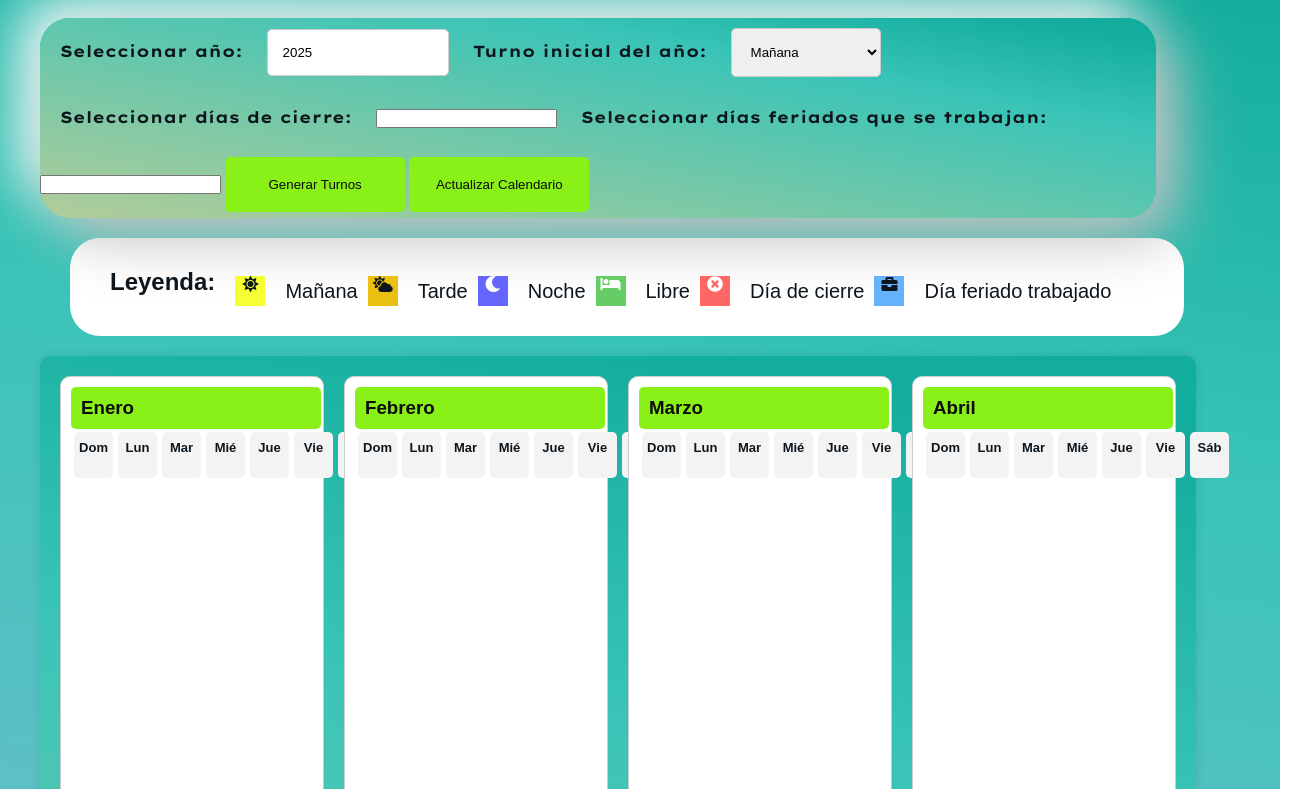
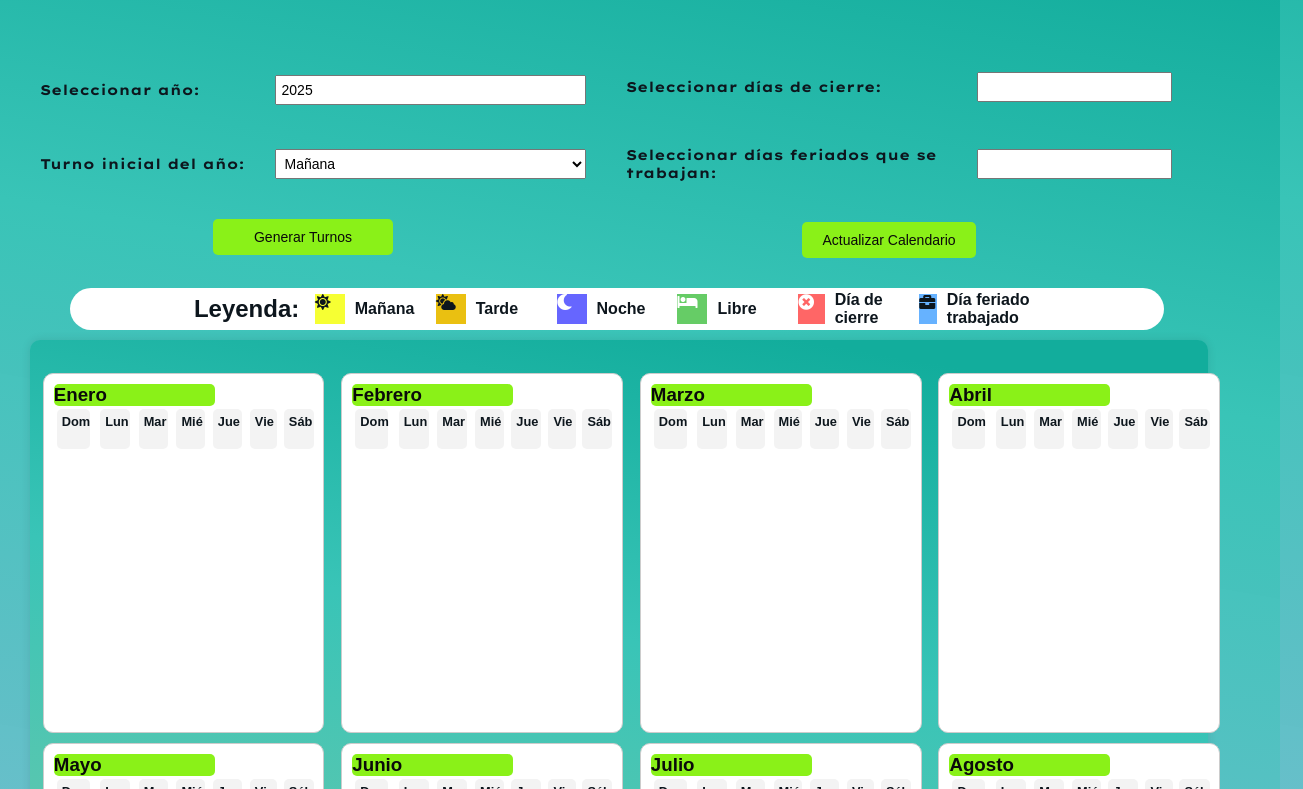
Before and after one commit to hermesa14/CalendarioTrabajo, a website: page index.html in a window 1280 px wide. Shown: the part 122-911 px from the top of the page, 1303 px wide, since content can reach past the window. Drawn offline with nearby package versions, Linux system fonts and the light colour scheme.

Commit message:
280125(1)

```diff
--- a/index.html
+++ b/index.html
@@ -12,9 +12,9 @@
 <body>
     <header><h1>Calendario De Trabajo</h1></header>
     <div class="cabecera">
+        <div class="Generar">
             <label for="year-select">Seleccionar año:</label>
             <input type="number" id="year-select" value="2025" min="1900" max="2100">
-
             <label for="initial-shift">Turno inicial del año:</label>
             <select id="initial-shift">
                 <option value="morning">Mañana</option>
@@ -22,33 +22,33 @@
                 <option value="night">Noche</option>
                 <option value="off">Libre</option>
             </select>
-
+            <button id="generate-schedule">Generar Turnos</button>
+        </div>
+        <div class="Actualizar">
             <label for="closing-days">Seleccionar días de cierre:</label>
             <input type="date" id="closing-days" multiple>
 
             <label for="working-holidays">Seleccionar días feriados que se trabajan:</label>
             <input type="date" id="working-holidays" multiple>
-
-        <button id="generate-schedule">Generar Turnos</button>
             <button id="update-calendar">Actualizar Calendario</button>
       </div>
+    </div>
     <div id="legend">
-        <p><h2>Leyenda:</h2></p>
-        <p><i class="fas fa-sun icon morning"></i> Mañana</p>
-        <p><i class="fas fa-cloud-sun icon afternoon"></i> Tarde</p>
-        <p><i class="fas fa-moon icon night"></i> Noche</p>
-        <p><i class="fas fa-bed icon off"></i> Libre</p>
-        <p><i class="fas fa-times-circle icon closing"></i> Día de cierre</p>
-        <p><i class="fas fa-briefcase icon working-holiday"></i> Día feriado trabajado</p>
+        <p><h2>Leyenda:</h2>
+        <h4><i class="fas fa-sun icon morning"></i> Mañana</h4>
+        <h4><i class="fas fa-cloud-sun icon afternoon"></i> Tarde</h4>
+        <h4><i class="fas fa-moon icon night"></i> Noche</h4>
+        <h4><i class="fas fa-bed icon off"></i> Libre</h4>
+        <h4><i class="fas fa-times-circle icon closing"></i> Día de cierre</h4>
+        <h4><i class="fas fa-briefcase icon working-holiday"></i> Día feriado trabajado</h4></p>
     </div>
     <div class="calendar-container print-calendar">
         <div id="calendar">
             <!-- Contenido del calendario -->
         </div>
-        <button id="export-to-pdf">Exportar a PDF</button>
+        <button id="print-calendar">Imprimir</button>
         <button id="export-to-excel">Exportar a Excel</button>
     </div>
-    <script src="https://cdnjs.cloudflare.com/ajax/libs/html2pdf.js/0.9.2/html2pdf.bundle.min.js"></script>
     <script src="index.js"></script>
 </body>
 </html>
--- a/index.js
+++ b/index.js
@@ -6,7 +6,6 @@ document.addEventListener('DOMContentLoaded', () => {
    const workingHolidaysInput = document.getElementById('working-holidays');
    const generateScheduleButton = document.getElementById('generate-schedule');
    const updateCalendarButton = document.getElementById('update-calendar');
-   const exportToPdfButton = document.getElementById('export-to-pdf');
    const exportToExcelButton = document.getElementById('export-to-excel');
 
    // Inicializa Flatpickr para los campos de fecha
@@ -21,8 +20,11 @@ document.addEventListener('DOMContentLoaded', () => {
 
    generateScheduleButton.addEventListener('click', generateSchedule);
    updateCalendarButton.addEventListener('click', updateSpecialDays);
-   exportToPdfButton.addEventListener('click', exportToPdf);
    exportToExcelButton.addEventListener('click', exportToExcel);
+
+   document.getElementById('print-calendar').addEventListener('click', function() {
+       window.print();
+   });
 
    function createCalendar(year) {
        calendarContainer.innerHTML = '';
@@ -141,30 +143,8 @@ document.addEventListener('DOMContentLoaded', () => {
        });
    }
 
-   document.getElementById('export-to-pdf').addEventListener('click', exportToPdf);
 
-   function exportToPdf() {
-       const calendarElement = document.getElementById('calendar');
-       const year = document.getElementById('year-select').value;
 
-       // Crear un contenedor temporal para el contenido del PDF
-       const pdfContent = document.createElement('div');
-       pdfContent.innerHTML = `
-           <h1 style="text-align: center;">Calendario de trabajo del año ${year}</h1>
-           ${calendarElement.innerHTML}
-       `;
-
-       const opt = {
-           margin:       0.5,
-           filename:     `calendario_${year}.pdf`,
-           image:        { type: 'jpeg', quality: 0.98 },
-           html2canvas:  { scale: 1 },
-           jsPDF:        { unit: 'in', format: 'letter', orientation: 'landscape' }
-       };
-
-       // Generar el PDF
-       html2pdf().from(pdfContent).set(opt).save();
-   }
    function exportToExcel() {
        const table = document.createElement('table');
        table.border = '1';
--- a/style.css
+++ b/style.css
@@ -5,7 +5,7 @@
 }
 header{
     height: 300px;
-    width: 90%;
+    width: 95%;
     text-align: justify;
     border-radius: 50px;
     background-image: url('imagen/header.png');
@@ -19,41 +19,141 @@ h1{
     padding-top: 30px;
 }
 body {
+    width: 100%;
     font-family: Arial, sans-serif;
     background: rgb(18,173,156);
     background: linear-gradient(190deg, rgba(18,173,156,1) 5%, rgba(57,196,183,1) 28%, rgba(163,183,226,0.9836309523809523) 100%);
     color: #0d161d;
     padding: 20px;
+    padding-right: 3px;
 }
+.cabecera {
+    display: grid;
+    grid-template-columns: 1fr 1fr; /* Dos columnas de igual ancho */
+    gap: 20px; /* Espacio entre columnas */
+    width: 90%;
+    padding-bottom: 30px;
+    padding-top: 60px;
+  }
+
+  .Generar, .Actualizar {
+    display: grid;
+    grid-template-columns: auto 1fr; /* Dos columnas: una para el label, otra para el input */
+    gap: 10px; /* Espacio entre elementos en cada sección */
+    align-items: center; /* Centra verticalmente los elementos dentro de las celdas */
+  }
+
+  .Generar label,
+  .Actualizar label {
+    grid-column: 1 / 2; /* Los labels ocupan la primera columna */
+    font-size: 14px; /* Ajusta el tamaño de la fuente del label */
+  }
+
+  .Generar input,
+  .Generar select,
+  .Actualizar input,
+  .Actualizar button {
+    grid-column: 2 / 3; /* Los inputs, selects y botones ocupan la segunda columna */
+    font-size: 14px; /* Ajusta el tamaño de la fuente del input y select */
+    width: auto; /* Permite que los inputs se ajusten automáticamente a su contenido */
+    padding: 5px; /* Reduce el padding interno de los inputs */
+  }
+
+  .Generar button,
+  .Actualizar button {
+    grid-column: 1 / 3; /* Los botones ocupan ambas columnas */
+    justify-self: center; /* Alinea el botón al inicio de la celda */
+    font-size: 14px; /* Ajusta el tamaño de la fuente del botón */
+    padding: 10px 20px; /* Ajusta el tamaño y padding del botón */
+  }
+
+
+#legend {
+    display: grid;
+    grid-template-columns: repeat(auto-fit, minmax(100px, 1fr)); /* Ajusta el número de columnas automáticamente */
+    justify-content: center;
+    align-items: center;
+    margin-left: 50px;
+    padding: 3px;
+    background-color: white;
+    width: 85%;
+
+    border-radius: 30px;
+}
+
+#legend h4 {
+    display: flex;
+    font-size: 1rem;
+    align-items: center;
+    gap: 10px;
+
+ }
+
 
 .calendar-container {
     background: rgb(18,173,156);
     background: linear-gradient(190deg, rgba(18,173,156,1) 5%, rgba(57,196,183,1) 28%, rgba(180,205,153,0.9836309523809523) 100%);
-    padding: 20px;
+    padding: 1%;
     border-radius: 10px;
     box-shadow: 0 0 10px rgba(0, 0, 0, 0.1);
-    max-width:90%;
-    margin: 20px;
+    width:90%;
+    margin: 10px 10px;
     display: grid;
-    grid-template-columns: 0fr 2fr;
-    gap: 20px;
+    position: relative;
 }
-.cabecera {
-    display: inline-block;
-    background: rgb(18,173,156);
-    background: linear-gradient(190deg, rgba(18,173,156,1) 5%, rgba(57,196,183,1) 28%, rgba(180,205,153,0.9836309523809523) 100%);
-    max-width: 90%;
-    height: 200px;
-    border: 10px;
-    border-radius: 30px;
-    box-shadow:  20px 20px 60px #bebebe,
-    -20px -20px 60px #ffffff;
-    margin: 20px;
-    text-align: left;
-    font-family: 'Trebuchet MS', 'Lucida Sans Unicode', 'Lucida Grande', 'Lucida Sans', Arial, sans-serif;
-    align-items: end;
+#calendar {
+    grid-column: span 2;
+    display: grid;
+    grid-template-columns: repeat(4, 1fr);
+    gap: 10px;
+    margin-top: 20px;
+    width: 90%;
+}
+.month {
+    border: 1px solid #ccc;
+    padding: 10px;
+    border-radius: 10px;
+    background-color: #fff;
+    width: 90%;
 
 }
+.month h3 {
+    padding-right: 5px;
+    background-color: #8af118;
+    color: #0a0a0a;
+    border-radius: 5px;
+    width: 60%;
+
+}
+.days {
+    width: 60%;
+    display: grid;
+    grid-template-columns: repeat(7, 1fr);
+    gap: 5px;
+    text-align: center;
+    padding: 3px;
+
+}
+
+.day {
+    font-size: 0.8rem;
+    width: 60%;
+    height: 30px;
+    padding: 5px;
+    border-radius: 5px;
+    text-align: center;
+    justify-content: center;
+}
+
+.day.header {
+    width: 60%;
+    font-weight: bold;
+    font-size: 0.8rem;
+    background-color: #f3f3f3;
+    text-align: left;
+    gap: 3px;
+}
+
 label {
     font-family: "Lexend Giga", serif;;
     font-weight: bold;
@@ -61,41 +161,12 @@ label {
     padding: 20px;
 
 }
-#legend {
-    display:flex;
-    grid-column: 2;
-    align-items:first baseline;
-    gap: 10px;
-    margin-left: 50px;
-    padding: 30px;
-    background-color: white;
-    width: 85%;
-    border-radius: 30px;
-
-}
-
-#legend p {
-    display: flex;
-    font-size: 15pt;
-    text-align: center;
-    align-items: center;
-    gap: 20px;
-    margin-left: 5px 0;
- }
 
 i{
     width: 30px;
     height: 30px;
 }
-input[type="number"],
-input[type="date"],
-select {
-    width: 150px;
-    padding: 15px;
-    margin: 10px 0;
-    border-radius: 5px;
-    border: 1px solid #ccc;
-}
+
 
 button {
     background-color:#8af118;
@@ -113,59 +184,9 @@ button:hover {
     background-color: #0056b3;
 }
 
-#calendar {
-    grid-column: span 2;
-    display: grid;
-    grid-template-columns: repeat(4, 1fr);
-    gap: 20px;
-    margin-top: 20px;
-    margin: 0%;
-}
 
-.month {
-    border: 1px solid #ccc;
-    padding: 10px;
-    border-radius: 10px;
-    background-color: #fff;
-}
 
-.month h3 {
-    margin: 0;
-    padding: 10px;
-    background-color: #8af118;
-    color: #0a0a0a;
-    border-radius: 5px;
-    width: 95%;
-}
 
-.days {
-    width: 15px;
-    display: grid;
-    grid-template-columns: repeat(7, 1fr);
-    gap: 5px;
-    text-align: center;
-    padding: 3px;
-
-}
-
-.day {
-    width: 15px;
-    height: 30px;
-    padding: 8px;
-    border-radius: 5px;
-    text-align: center;
-    display: grid;
-    justify-content: center;
-}
-
-.day.header {
-    width: 23px;
-    font-weight: bold;
-    font-size: small;
-    background-color: #f3f3f3;
-    text-align: left;
-    gap: 3px;
-}
 
 .morning {
     background-color: #F6FF33;
@@ -212,13 +233,13 @@ button:hover {
         top: 0;
         width: 100%;
         height: auto;
-        font-size: 10px; /* Reducir el tamaño de la fuente para ajustar más contenido en una página */
+        font-size: 8px; /* Reducir el tamaño de la fuente para ajustar más contenido en una página */
     }
     .month {
         page-break-inside: avoid;
         break-inside: avoid;
         display: inline-block; /* Mostrar los meses en línea */
-        width: 20%; /* Ajustar el ancho de cada mes para que quepan más en una página */
+        width: 23%; /* Ajustar el ancho de cada mes para que quepan más en una página */
         height: auto;
         margin: 0.5%; /* Espacio entre los meses */
         vertical-align: top; /* Alinear los meses en la parte superior */
@@ -238,7 +259,11 @@ button:hover {
         width: auto; /* Ajustar el ancho automáticamente */
         box-sizing: border-box;
     }
+    .icon {
+        font-size: 10px; /* Reducir el tamaño de los iconos */
+    }
 }
+
 /* Estilo para dispositivos móviles */
 @media (max-width: 600px) {
     header {
```
Lines whose indentation alone changed are shown as unchanged.
